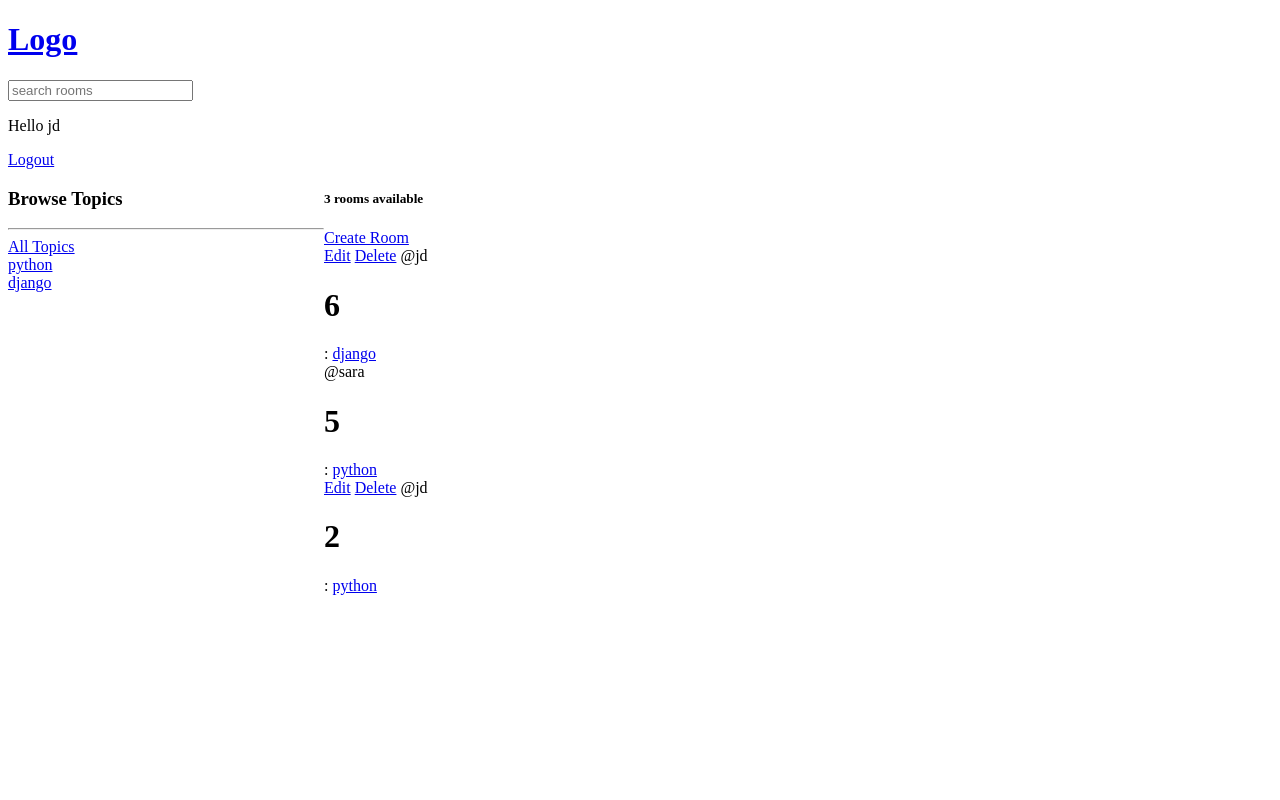
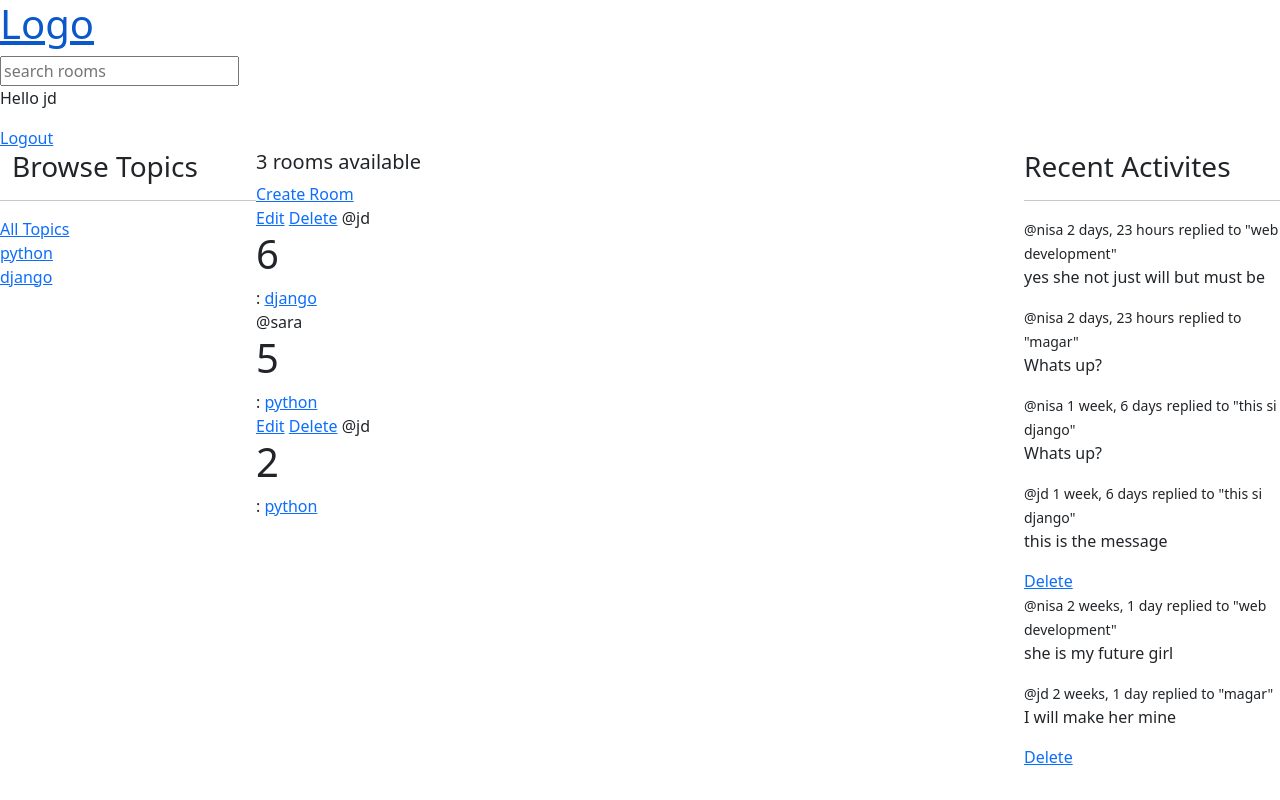
Before and after one commit to jklama/Django_full_app, a Django app: page / in a window 1280 px wide. Run offline with Django 5.2, Linux system fonts and the light colour scheme; a user stored in the database is signed in; data comes from the database, SQL or seed files in the repository; both versions use the stored data as it was after the commit.

Commit message:
done it and it works properly

```diff
--- a/base/models.py
+++ b/base/models.py
@@ -35,5 +35,8 @@
     updated = models.DateTimeField(auto_now= True)
     created = models.DateTimeField(auto_now_add = True)
 
+    class Meta:
+        ordering = ['-updated', '-created']
+
     def __str__(self):
         return self.body[0:50]
--- /dev/null
+++ b/base/templates/home/activity_components.html
@@ -0,0 +1,12 @@
+<h3>Recent Activites</h3>
+<hr />
+{% for message in room_messages %}
+<div>
+  <small>@{{message.user}} {{message.created|timesince}}</small>
+  <small>replied to "{{message.room}}"</small>
+  <p>{{message.body}}</p>
+  {% if request.user == message.user %}
+  <a href="{%url 'delete-message' message.id %}"> Delete </a>
+  {% endif %}
+</div>
+{% endfor %}
--- /dev/null
+++ b/base/templates/home/feed_component.html
@@ -0,0 +1,15 @@
+<div>
+  {%for room in rooms%}
+  <div>
+    {% if request.user == room.host %}
+    <a href="{%url 'updateRoom' room.id %}"> Edit</a>
+    <a href="{%url 'deleteRoom' room.id %}"> Delete</a>
+    {% endif %}
+
+    <span>@{{room.host.username}}</span>
+    <h1>{{room.id}}</h1>
+    :
+    <a href="{% url 'room' room.id%}"> <span>{{room.topic.name}}</span> </a>
+  </div>
+  {% endfor %}
+</div>
--- a/base/templates/home/home.html
+++ b/base/templates/home/home.html
@@ -3,42 +3,18 @@
 <style>
   .home-container {
     display: grid;
-    grid-template-columns: 1fr 3fr;
+    grid-template-columns: 1fr 3fr 1fr;
   }
 </style>
 
 <div class="home-container">
-  <div class="">
-    <h3 class="">Browse Topics</h3>
-    <hr />
-    <div class="">
-      <a href="{% url 'home'%}">All Topics</a>
-    </div>
-    {% for topic in topics %}
-    <div class="">
-      <a href="{% url 'home' %}?q={{topic.name}}">{{topic.name}}</a>
-    </div>
-    {% endfor %}
-  </div>
+  <div class="">{% include "home/topics_component.html" %}</div>
   <div>
     <h5>{{room_count}} rooms available</h5>
     <a href="{% url 'createRoom' %}">Create Room </a>
-    <div>
-      {%for room in rooms%}
-      <div>
-        {% if request.user == room.host %}
-        <a href="{%url 'updateRoom' room.id %}"> Edit</a>
-        <a href="{%url 'deleteRoom' room.id %}"> Delete</a>
-        {% endif %}
-
-        <span>@{{room.host.username}}</span>
-        <h1>{{room.id}}</h1>
-        :
-        <a href="{% url 'room' room.id%}"> <span>{{room.topic.name}}</span> </a>
-      </div>
-      {% endfor %}
-    </div>
+    {% include "home/feed_component.html" %}
   </div>
+  <div class="">{% include "home/activity_components.html" %}</div>
 </div>
 
 {% endblock body %}
--- a/base/templates/home/layout.html
+++ b/base/templates/home/layout.html
@@ -9,6 +9,12 @@
     <meta http-equiv="X-UA-Compatible" content="IE=edge" />
     <title>Studybud</title>
     <meta name="description" content="" />
+    <link
+      href="https://cdn.jsdelivr.net/npm/bootstrap@5.3.3/dist/css/bootstrap.min.css"
+      rel="stylesheet"
+      integrity="sha384-QWTKZyjpPEjISv5WaRU9OFeRpok6YctnYmDr5pNlyT2bRjXh0JMhjY6hW+ALEwIH"
+      crossorigin="anonymous"
+    />
     <meta name="viewport" content="width=device-width, initial-scale=1" />
     <link rel="stylesheet" href="" />
   </head>
@@ -29,5 +35,16 @@
     </ul>
     {% endif %} {% block body %}{% endblock %}
     <script src="" async defer></script>
+
+    <script
+      src="https://cdn.jsdelivr.net/npm/@popperjs/core@2.11.8/dist/umd/popper.min.js"
+      integrity="sha384-I7E8VVD/ismYTF4hNIPjVp/Zjvgyol6VFvRkX/vR+Vc4jQkC+hVqc2pM8ODewa9r"
+      crossorigin="anonymous"
+    ></script>
+    <script
+      src="https://cdn.jsdelivr.net/npm/bootstrap@5.3.3/dist/js/bootstrap.min.js"
+      integrity="sha384-0pUGZvbkm6XF6gxjEnlmuGrJXVbNuzT9qBBavbLwCsOGabYfZo0T0to5eqruptLy"
+      crossorigin="anonymous"
+    ></script>
   </body>
 </html>
--- /dev/null
+++ b/base/templates/home/topics_component.html
@@ -0,0 +1,10 @@
+<h3 class="container">Browse Topics</h3>
+<hr />
+<div class="">
+  <a href="{% url 'home'%}">All Topics</a>
+</div>
+{% for topic in topics %}
+<div class="">
+  <a href="{% url 'home' %}?q={{topic.name}}">{{topic.name}}</a>
+</div>
+{% endfor %}
--- a/base/views.py
+++ b/base/views.py
@@ -81,14 +81,15 @@
                                  )
     topics = Topic.objects.all()
     room_count = rooms.count()
-    context = {'rooms': rooms, 'topics': topics, 'room_count': room_count}
+    room_messages = Message.objects.filter(Q(room__topic__name__icontains=q))
+    context = {'rooms': rooms, 'topics': topics, 'room_count': room_count, 'room_messages': room_messages}
     return render (request, 'home/home.html', context)
 
 
 # TODO:  Room view
 def room(request,pk):
     room= Room.objects.get(id=pk)
-    room_messages = room.message_set.all().order_by('-created')
+    room_messages = room.message_set.all()
     participants = room.participants.all()
     if request.method == "POST":
         message = Message.objects.create(
```
Also changed, not shown: db.sqlite3.
